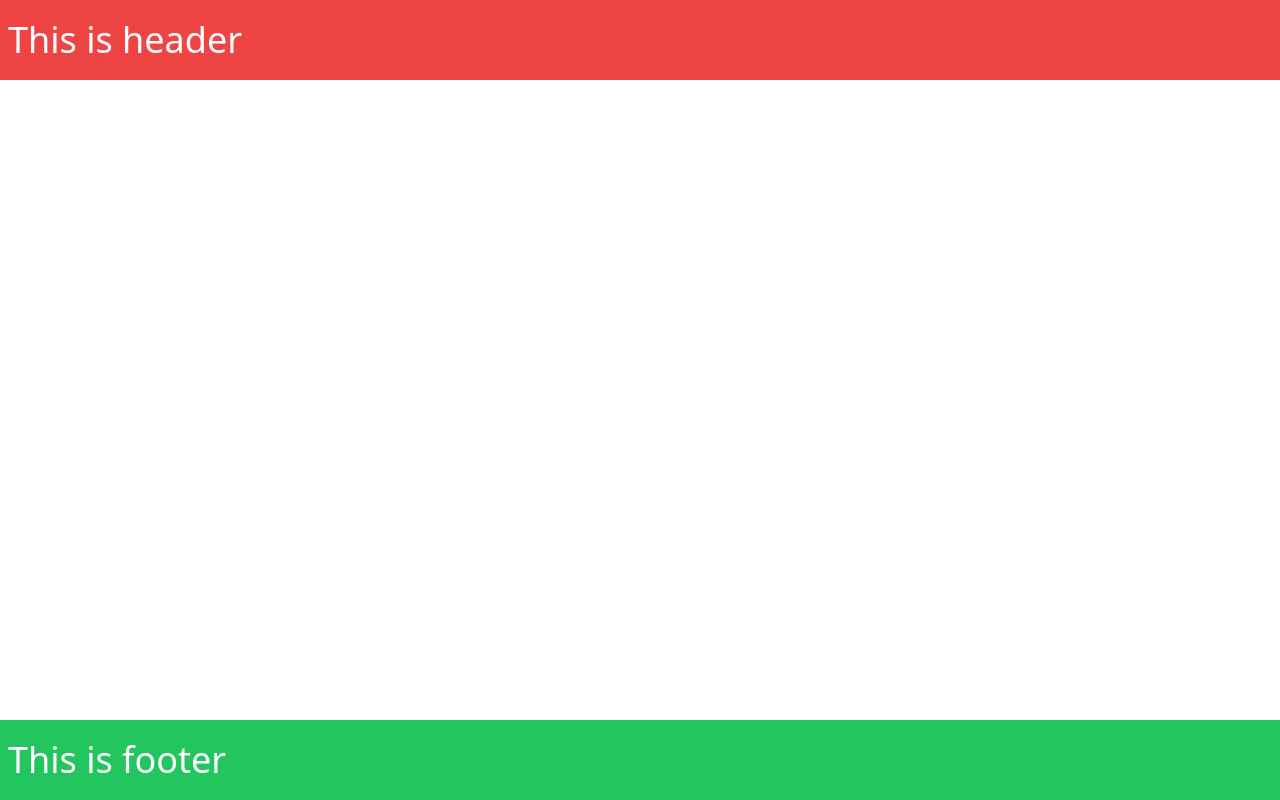
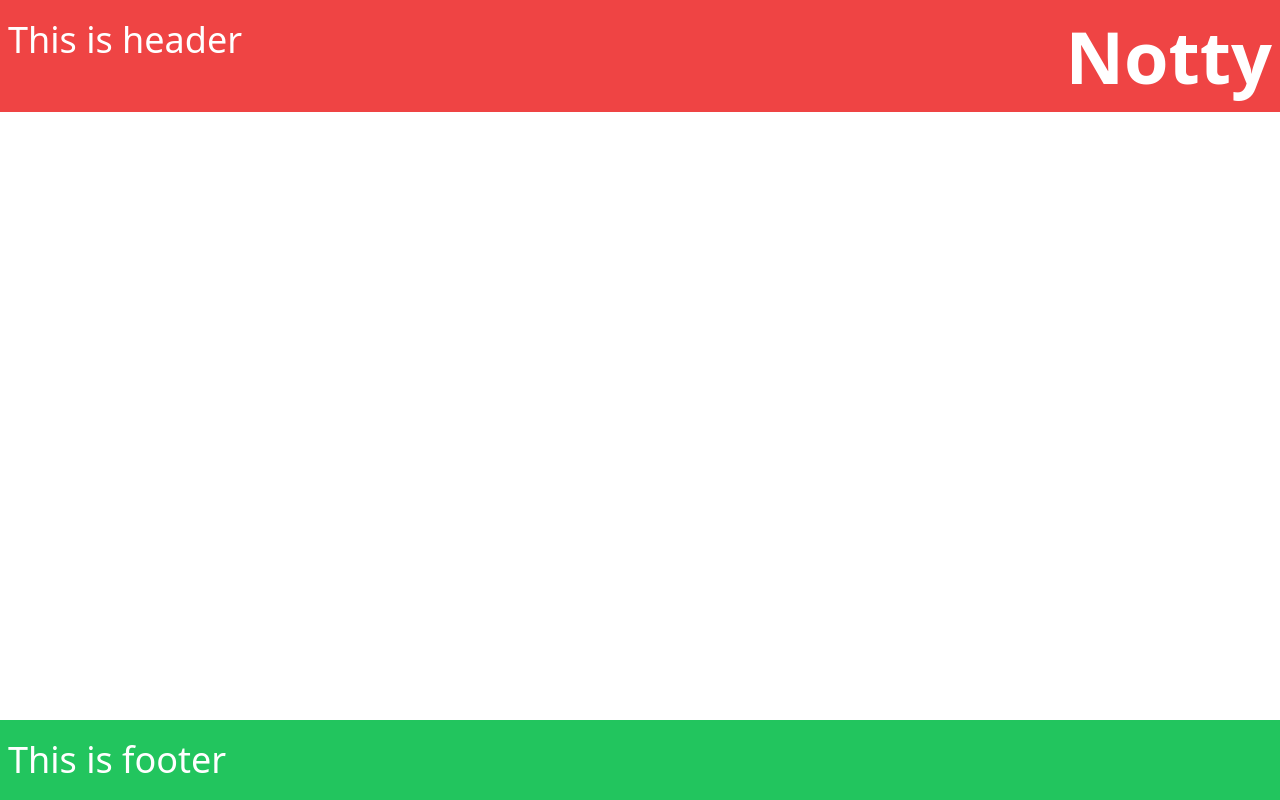
Before and after one commit to kawther16/simple, a plain HTML site: page index.html in a window 1280 px wide. Drawn offline with nearby package versions, Linux system fonts and the light colour scheme.

Commit message:
i added text

```diff
--- a/index.html
+++ b/index.html
@@ -7,8 +7,10 @@
     <script src="https://cdn.tailwindcss.com"></script>
 </head>
 <body>
-    <div class="bg-red-500 py-5 px-2 text-4xl text-white">
+    <div class="bg-red-500 py-5 px-2 text-4xl text-white flex justify-between">
         <h1>This is header</h1>
+        <h1 class="font-bold text-7xl">Notty</h1>
+
     </div>
 
     <div class="bg-green-500 py-5 px-2 text-4xl text-white bottom-0 absolute w-full">
```
